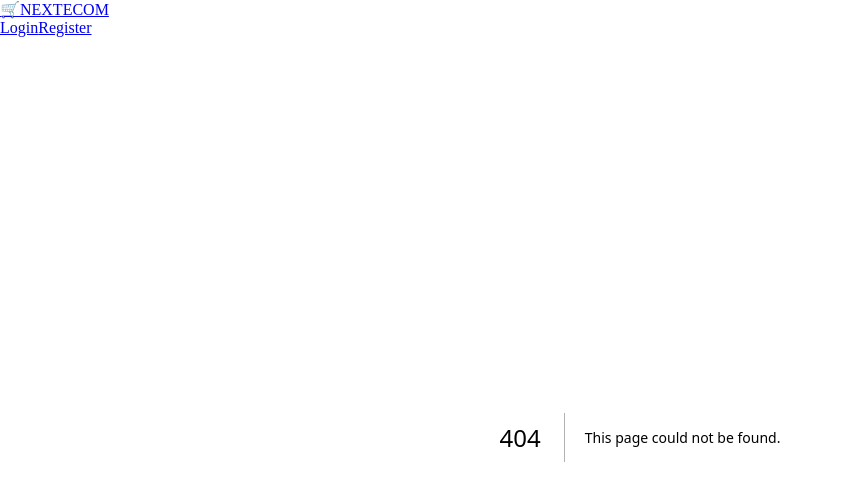
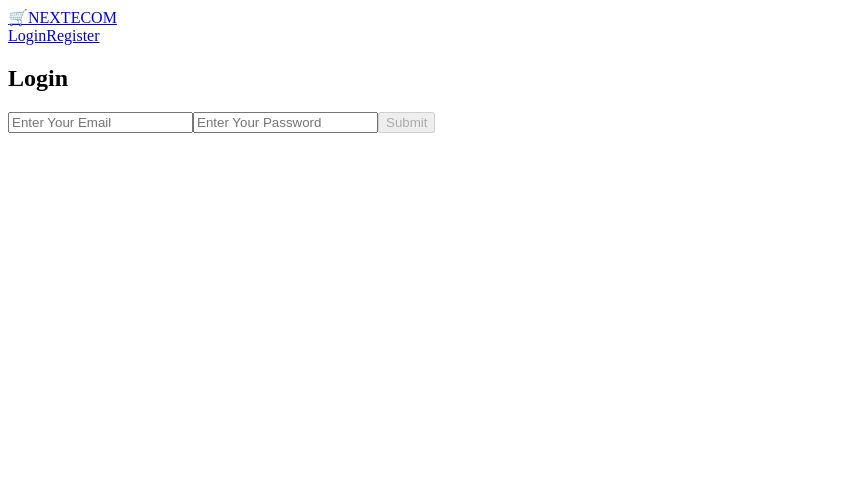
Before and after one commit to CoderMahabub/nextecom, a Next.js app: page /login in a window 1280 px wide. Before the commit this address had no page. Shown: the top 500 px of the page, without its empty margins (0-842 px from the left). Built offline with nearby package versions, Linux system fonts and the light colour scheme.

Commit message:
API Login

```diff
--- /dev/null
+++ b/app/login/page.js
@@ -0,0 +1,70 @@
+"use client"
+import { useRouter } from "next/navigation";
+import { useState } from "react";
+import { signIn } from 'next-auth/react'
+import toast from "react-hot-toast";
+
+export default function Register() {
+    const [email, setEmail] = useState('');
+    const [password, setPassword] = useState('');
+    const [loading, setLoading] = useState(false);
+
+    const router = useRouter();
+
+    const handleSubmit = async (e) => {
+        e.preventDefault();
+        try {
+            setLoading(true);
+
+
+
+
+            const result = await signIn('credentials', {
+                redirect: false,
+                email,
+                password
+            })
+            if (result?.error) {
+                toast.error(result?.error)
+            } else {
+                toast.success('Logged in successfully');
+                router.push('/');
+            }
+        } catch (err) {
+            console.log(err);
+            setLoading(false);
+        }
+    }
+
+
+    return (
+        <div className="container">
+            <div className="row d-flex justify-content-center align-items-center vh-100">
+                <div className="col-lg-5 shadow bg-light p-5">
+                    <h2 className="mb-4 text-center">Login</h2>
+
+                    <form onSubmit={handleSubmit}>
+                        <input
+                            type="email"
+                            value={email}
+                            onChange={(e) => setEmail(e.target.value)}
+                            className=" form-control mb-4"
+                            placeholder="Enter Your Email"
+                        />
+                        <input
+                            type="password"
+                            value={password}
+                            onChange={(e) => setPassword(e.target.value)}
+                            className=" form-control mb-4"
+                            placeholder="Enter Your Password"
+                        />
+                        <button className="btn btn-primary btn-raised" disabled={loading || !email || !password}>
+                            {loading ? 'Please Wait..' : 'Submit'}
+                        </button>
+                    </form>
+                </div>
+
+            </div>
+        </div>
+    )
+};
--- a/package.json
+++ b/package.json
@@ -15,6 +15,7 @@
     "mongoose": "^8.5.2",
     "mongoose-unique-validator": "^5.0.1",
     "next": "14.2.5",
+    "next-auth": "^4.24.7",
     "react": "^18",
     "react-dom": "^18",
     "react-hot-toast": "^2.4.1"
```
Also changed, not shown: 1 other file (tests, documents, lock files or other folders).
